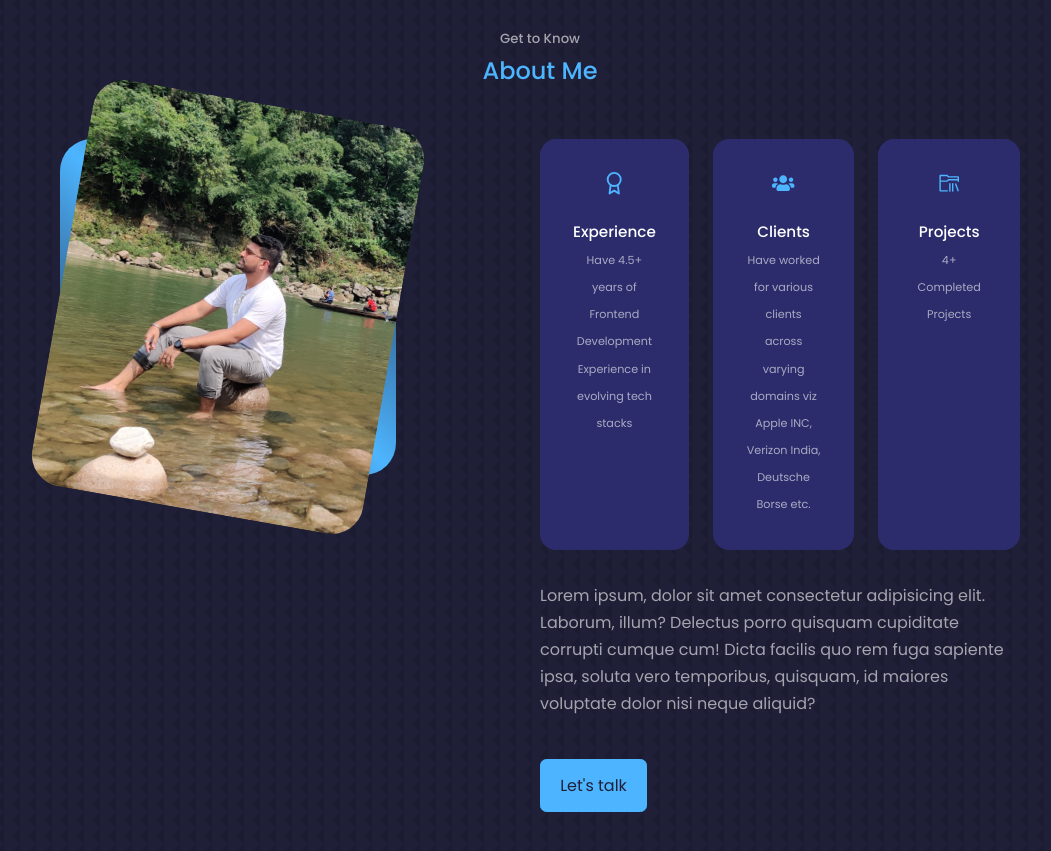
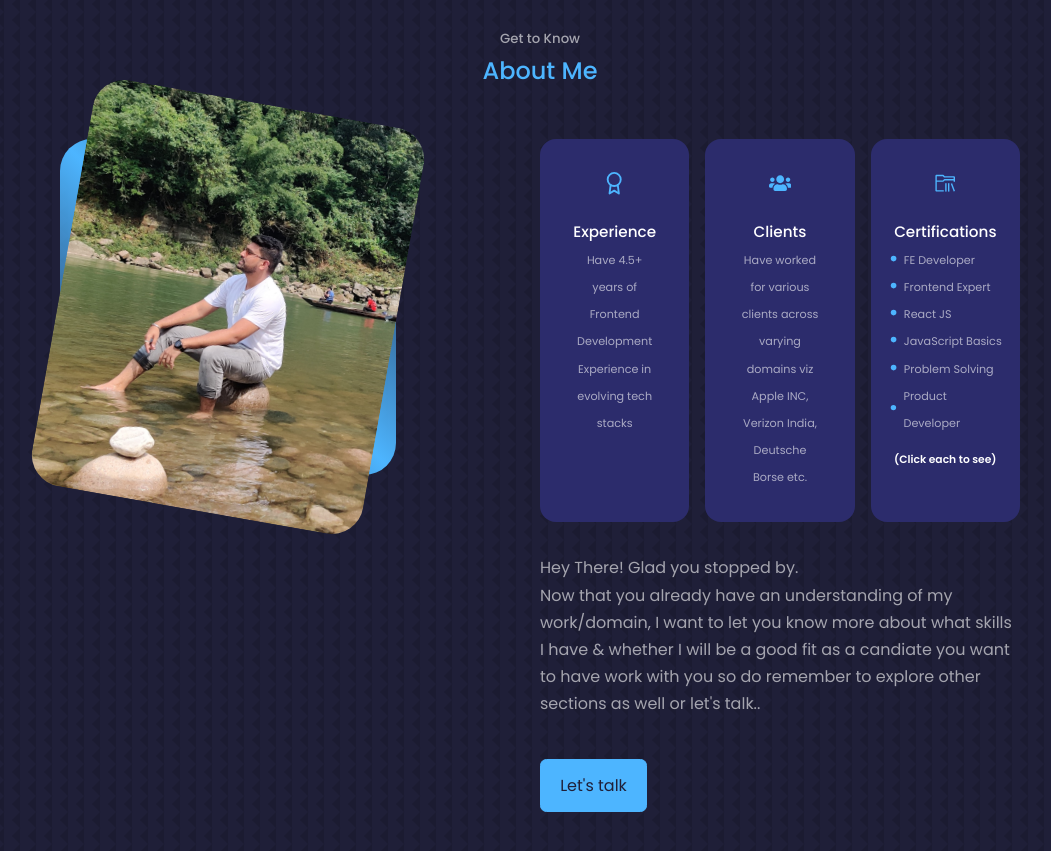
Before and after one commit to iAmAdi1007/Portfolio-Website, a React (Create React App) app: page / in a window 1280 px wide. Shown: the part 900-1751 px from the top of the page, without its empty margins (100-1151 px from the left). Built offline with nearby package versions, Linux system fonts and the light colour scheme.

Commit message:
Added Certificates and About Text

```diff
--- a/src/components/about/About.jsx
+++ b/src/components/about/About.jsx
@@ -2,10 +2,39 @@ import React, { forwardRef } from 'react'
 import './about.css';
 import ME from '../../assets/about.png';
 import { FiAward } from 'react-icons/fi';
-import { FaUsers } from 'react-icons/fa'
+import { FaUsers } from 'react-icons/fa';
+import { GoDotFill } from 'react-icons/go';
 import { VscFolderLibrary } from 'react-icons/vsc'
 
 const About = forwardRef((_, ref) => {
+
+  const CERTIFICATES_ARRAY = [
+    {
+      title: "FE Developer",
+      link: "https://www.hackerrank.com/certificates/cf0d1f915dfc"
+    },
+    {
+      title: "Frontend Expert",
+      link: "https://certificate.algoexpert.io/FE-9d87f33d48"
+    },
+    {
+      title: "React JS",
+      link: "https://www.hackerrank.com/certificates/ba7c8d779d4d"
+    },
+    {
+      title: "JavaScript Basics",
+      link: "https://www.hackerrank.com/certificates/cd300095bd06"
+    },
+    {
+      title: "Problem Solving",
+      link: "https://www.hackerrank.com/certificates/9f04c57f4f14"
+    },
+    {
+      title: "Product Developer",
+      link: "https://www.linkedin.com/in/aditya-pratap-81063a107/overlay/1635522560742/single-media-viewer/?profileId=ACoAABr38wwBHzEUJ2Uoz43N7o16Mz7mp2-6VB8"
+    }
+  ]
+
   return (
     <section id="about" ref={ref}>
       <h5>Get to Know</h5>
@@ -30,12 +59,24 @@ const About = forwardRef((_, ref) => {
             </article>
             <article className='about__card'>
               <VscFolderLibrary className='about__icon' />
-              <h5>Projects</h5>
-              <small>4+ Completed Projects</small>
+              <h5>Certifications</h5>
+              {
+                CERTIFICATES_ARRAY.map((item, index) => {
+                  return (
+                    <div key={index} className='certificate__container'>
+                      <GoDotFill className='certificate__point'/>
+                      <a href={item.link} target='_blank' rel="noreferrer">
+                        <small>{item.title}</small>
+                      </a>
+                    </div>
+                  )
+                })
+              }
+              <h6 style={{marginTop: '1rem'}}>(Click each to see)</h6>
             </article>
           </div>
 
-          <p>Lorem ipsum, dolor sit amet consectetur adipisicing elit. Laborum, illum? Delectus porro quisquam cupiditate corrupti cumque cum! Dicta facilis quo rem fuga sapiente ipsa, soluta vero temporibus, quisquam, id maiores voluptate dolor nisi neque aliquid?</p>
+          <p>Hey There! Glad you stopped by.<br /> Now that you already have an understanding of my work/domain, I want to let you know more about what skills I have & whether I will be a good fit as a candiate you want to have work with you so do remember to explore other sections as well or let's talk..</p>
 
           <a href="#contact" className='btn btn-primary'>Let's talk</a>
         </div>
--- a/src/components/about/about.css
+++ b/src/components/about/about.css
@@ -32,7 +32,7 @@
 .about__cards {
   display: grid;
   grid-template-columns: repeat(3, 1fr);
-  gap: 1.5em;
+  gap: 1em;
 }
 
 .about__card {
@@ -42,6 +42,10 @@
   padding: 2rem;
   text-align: center;
   transition: var(--transition);
+}
+
+.about__cards>:last-child{
+  padding: 2rem 1rem;
 }
 
 .about__card:hover {
@@ -68,6 +72,22 @@
 .about__content p {
   margin: 2rem 0 2.6rem;
   color: var(--color-light);
+}
+
+.certificate__container{
+  text-align: left;
+  display: flex;
+  align-items: center;
+  gap: 5px;
+}
+
+.certificate__container:hover{
+  color: white;
+}
+
+.certificate__point{
+  font-size: 0.7rem;
+  color: var(--color-primary)
 }
 
 @media screen and (max-width: 1024px) {
--- a/src/components/portfolio/Portfolio.jsx
+++ b/src/components/portfolio/Portfolio.jsx
@@ -1,6 +1,6 @@
 import React, { useEffect, useMemo, useRef, useState } from 'react'
 import './portfolio.css';
-import { GoDotFill } from "react-icons/go";
+import { GoDotFill } from 'react-icons/go';
 import { BsFillPatchCheckFill } from 'react-icons/bs';
 
 const Portfolio = React.forwardRef((_, ref) => {
@@ -51,7 +51,7 @@ const Portfolio = React.forwardRef((_, ref) => {
                   ...prev,
                   [groupIndex]: [...(prev[groupIndex] || []), item],
                 }));
-              }, index * 800);
+              }, index * 900);
               timeouts.push(timeoutId);
             });
           });
```
